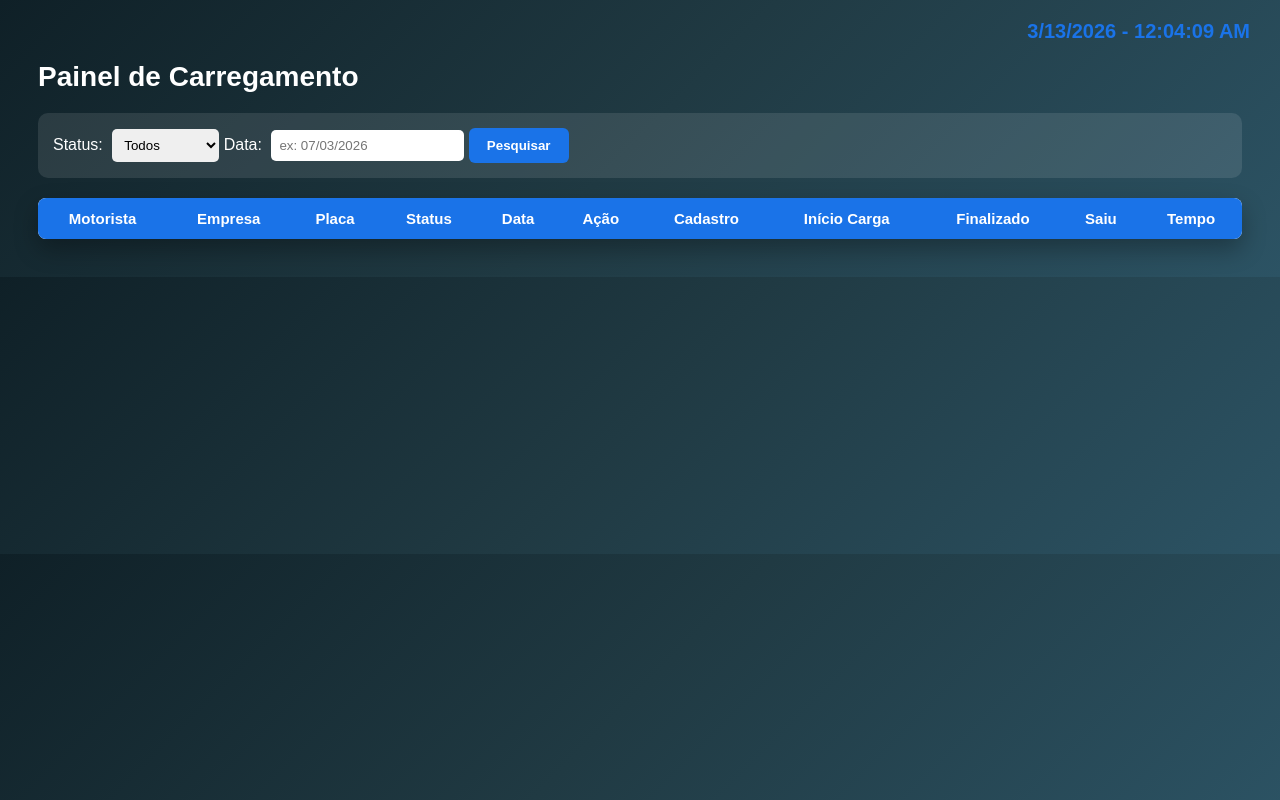
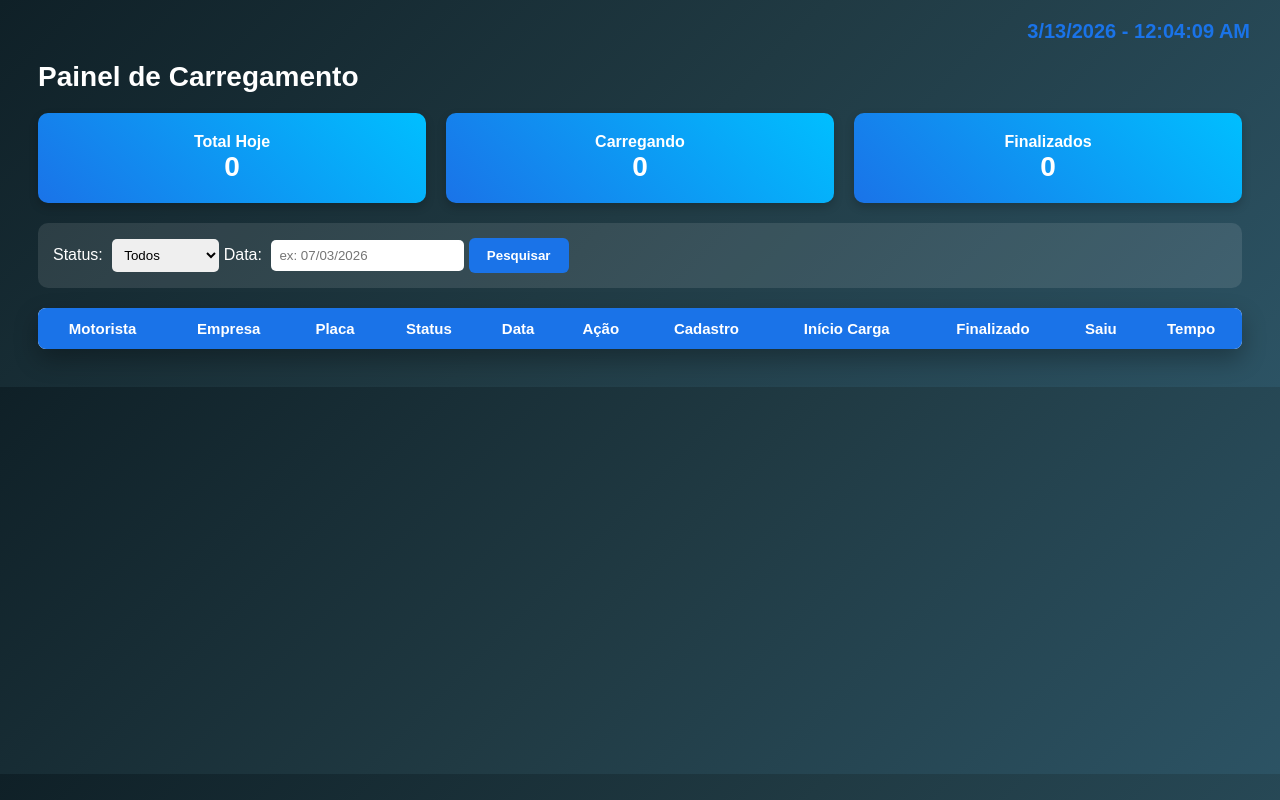
Before and after one commit to robson-logistica/Sistema-carregamento, a website: page public/operador.html in a window 1280 px wide. Drawn offline with Linux system fonts and the light colour scheme.

Commit message:
Update operador.html

```diff
--- a/public/operador.html
+++ b/public/operador.html
@@ -94,6 +94,31 @@ font-size:20px;
 font-weight:bold;
 color:#1a73e8;
 }
+  .resumo{
+display:flex;
+gap:20px;
+margin-bottom:20px;
+}
+
+.card{
+flex:1;
+background:linear-gradient(45deg,#1a73e8,#00bfff);
+color:white;
+padding:20px;
+border-radius:10px;
+text-align:center;
+box-shadow:0 4px 10px rgba(0,0,0,0.2);
+}
+
+.card h3{
+margin:0;
+font-size:16px;
+}
+
+.card span{
+font-size:28px;
+font-weight:bold;
+}
 
 </style>
 
@@ -102,6 +127,22 @@ color:#1a73e8;
 <body>
 
 <h2>Painel de Carregamento</h2>
+  <div class="resumo">
+  <div class="card">
+    <h3>Total Hoje</h3>
+    <span id="totalHoje">0</span>
+  </div>
+
+  <div class="card">
+    <h3>Carregando</h3>
+    <span id="totalCarregando">0</span>
+  </div>
+
+  <div class="card">
+    <h3>Finalizados</h3>
+    <span id="totalFinalizado">0</span>
+  </div>
+</div>
 <div id="relogioOperador"></div>
 <div class="filtros">
 
@@ -161,9 +202,15 @@ let filtroStatus = document.getElementById("filtroStatus").value
 let filtroData = document.getElementById("filtroData").value
 
 let html=""
-
+let totalHoje = 0
+let totalCarregando = 0
+let totalFinalizado = 0
 fila.forEach((v,i)=>{
 
+totalHoje++
+
+if(v.status==="CARREGANDO") totalCarregando++
+if(v.status==="FINALIZADO") totalFinalizado++
 if(filtroStatus && v.status!=filtroStatus) return
 if(filtroData && v.data!=filtroData) return
 
@@ -214,7 +261,9 @@ html+=`
 `
 
 })
-
+document.getElementById("totalHoje").innerText = totalHoje
+document.getElementById("totalCarregando").innerText = totalCarregando
+document.getElementById("totalFinalizado").innerText = totalFinalizado
 document.getElementById("tabela").innerHTML=html
 
 }
```
